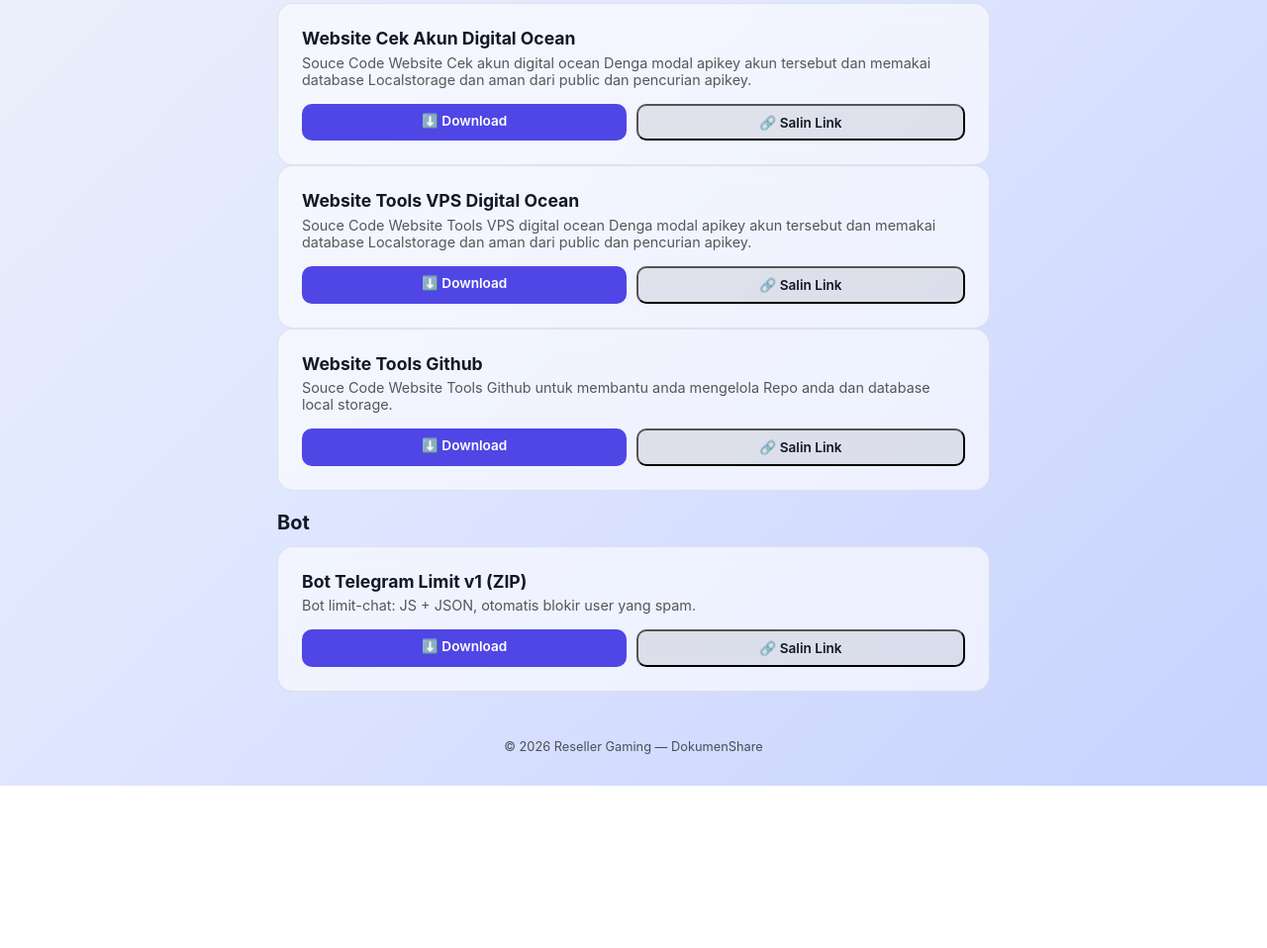
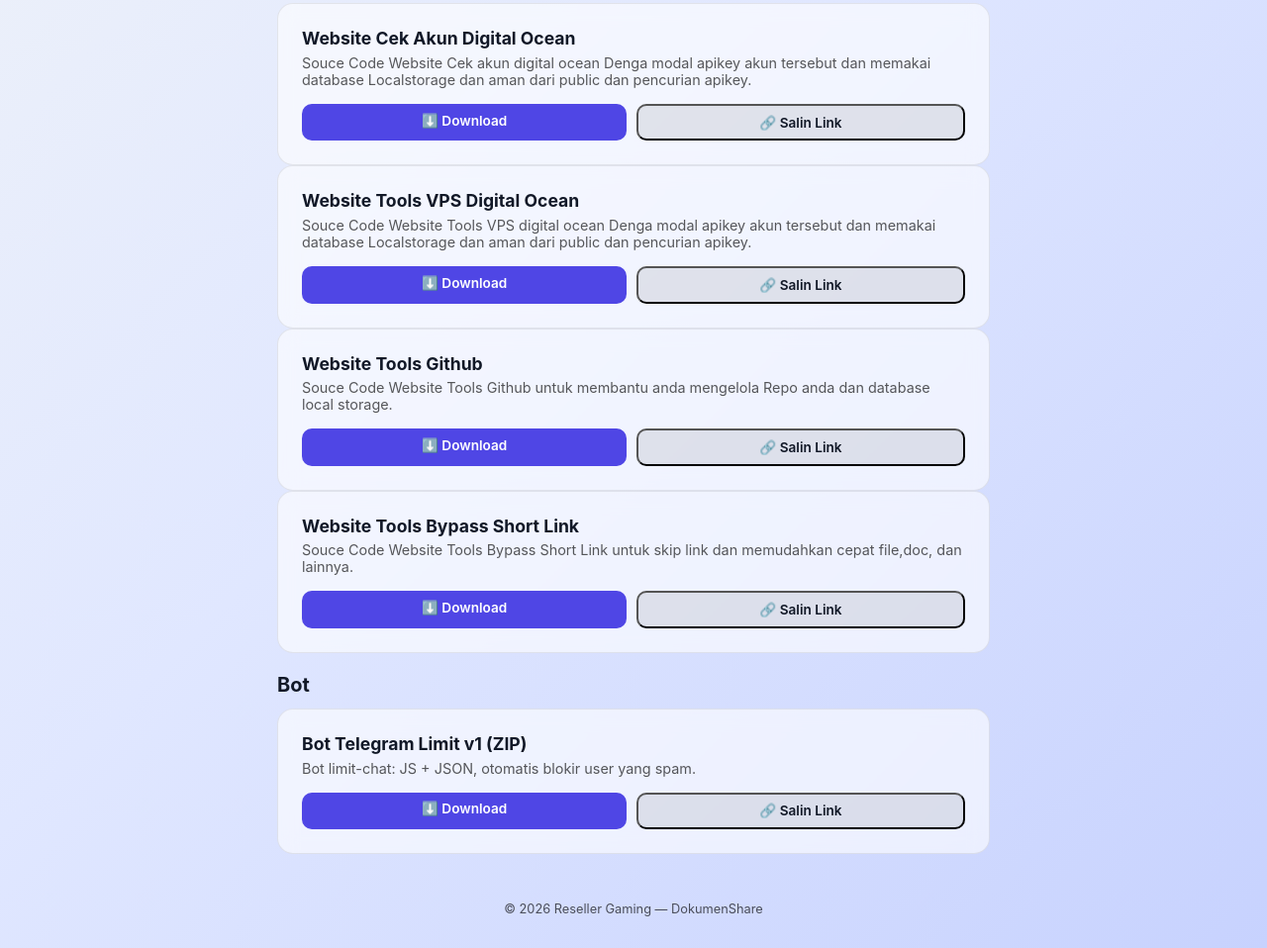
Before and after one commit to ResellerGaming/share-sc, a plain HTML site: page index.html in a window 1280 px wide. Shown: the part 559-1517 px from the top of the page at 99% size. Before the commit the page ends 1353 px from the top, so only its background shows below. Drawn offline with Linux system fonts and the light colour scheme.

Commit message:
Add card for Website Tools Bypass Short Link
Added a new card for 'Website Tools Bypass Short Link' with download options.

```diff
--- a/index.html
+++ b/index.html
@@ -214,6 +214,15 @@
         <button class="btn secondary" onclick="copyLink('web/github.zip')">🔗 Salin Link</button>
       </div>
     </div>
+
+    <div class="card" data-keywords="Tools Github">
+      <div class="card-title">Website Tools Bypass Short Link</div>
+      <div class="card-desc">Souce Code Website Tools Bypass Short Link untuk skip link dan memudahkan cepat file,doc, dan lainnya.</div>
+      <div class="card-actions">
+        <a href="web/Bypass-ShortLink.zip" download class="btn">⬇️ Download</a>
+        <button class="btn secondary" onclick="copyLink('web/Bypass-ShortLink.zip')">🔗 Salin Link</button>
+      </div>
+    </div>
   </div>
 
   <!-- Kategori Bot -->
```
